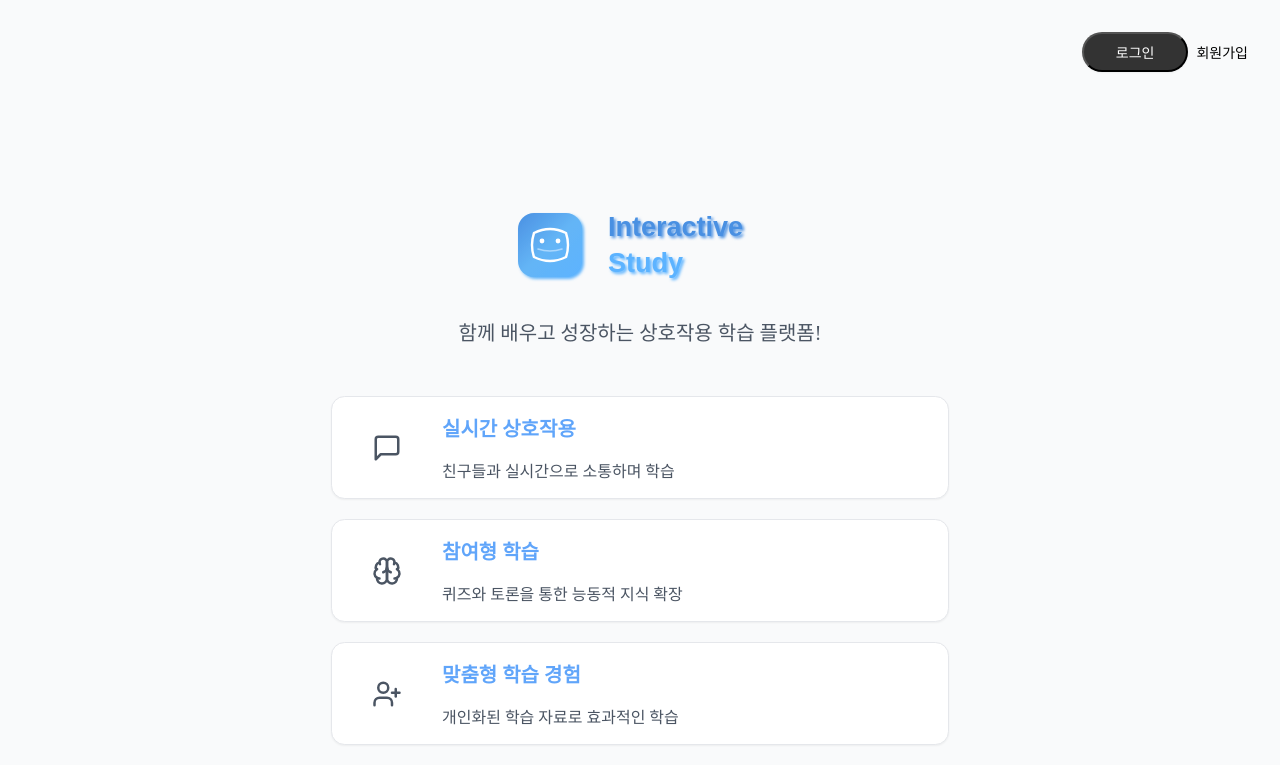
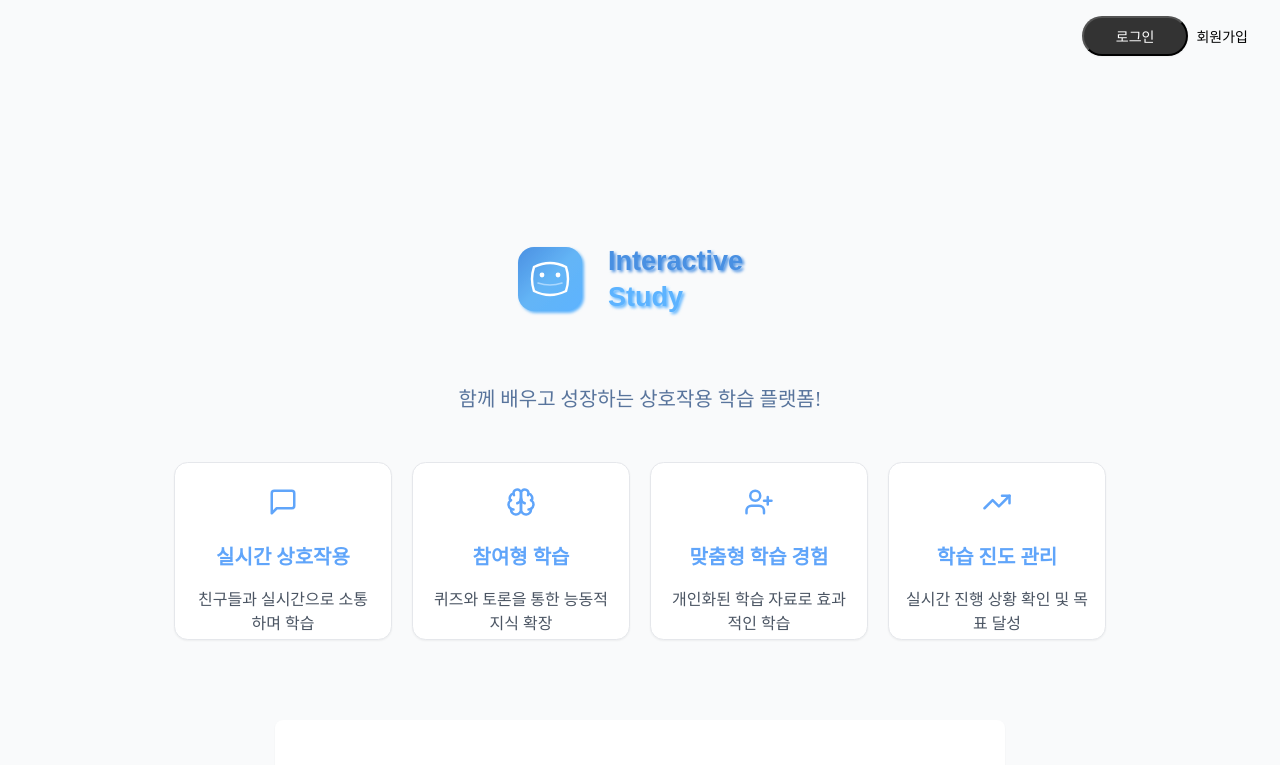
Before and after one commit to GrowTogether/grow-together-frontend, a Next.js app: page / in a window 1280 px wide. Shown: the top 765 px of the page. Built offline with nearby package versions, Linux system fonts and the light colour scheme.

Commit message:
fix: 메뉴 컴포넌트 사이즈 수정

```diff
--- a/components/explain-app/ExplainApp.module.css
+++ b/components/explain-app/ExplainApp.module.css
@@ -7,7 +7,7 @@
 }
 .content {
     display: flex;
-    flex-direction: row;
+    flex-direction: column;
     gap: 3rem;
 }
 .content > li{
--- a/components/explain-app/ExplainApp.tsx
+++ b/components/explain-app/ExplainApp.tsx
@@ -23,7 +23,7 @@ export default function ExplainApp() {
 	return (
 		<>
 			<div className={styles.container}>
-				<h2 className={styles.title}>왜 Interactive Study인가요?</h2>
+				<h2 className={styles.title}>왜 "Interactive Study" 인가요?</h2>
 				<ul className={styles.content}>
 					{explains.map((reason, index) => (
 						<li key={index}>
--- a/components/main-description/MainDescription.module.css
+++ b/components/main-description/MainDescription.module.css
@@ -1,4 +1,7 @@
 .desc{
     text-align: center;
+    color: var(--color-blue-gray);
     font-size: var(--font-size-md);
+    margin-top: var(--margin-lg);
+    margin-bottom: var(--margin-lg);
 }
--- a/components/menu-card/MenuCard.module.css
+++ b/components/menu-card/MenuCard.module.css
@@ -1,7 +1,10 @@
 .container {
     display: flex;
+    flex-direction: column;
     cursor: pointer;
-    width: var(--container-width-s);
+    text-align: center;
+    width: var(--square-mini-w);
+    height: var(--square-mini-h);
     background: var(--color-white-0);
     border: var(--border-slim);
     box-shadow: var(--box-shadow-sm);
@@ -17,12 +20,10 @@
     display: flex;
     align-items: center;
     justify-content: center;
+    color:var(--color-blue-1);
     padding: var(--container-padding-md);
-    margin-left: var(--margin-sm);
 }
-.content{
-    margin-left: var(--margin-sm);
-}
+.content{}
 .title{
     color:var(--color-blue-1);
     padding: var(--container-padding-sm);
--- a/components/menu-list/MenuList.module.css
+++ b/components/menu-list/MenuList.module.css
@@ -1,6 +1,8 @@
 .container{
     display: flex;
-    flex-direction: column;
+    flex-direction: row;
+    justify-content: center;
+    flex-wrap: wrap;
     gap: 20px;
 }
 .container > li{
--- a/layouts/BasicLayout.module.css
+++ b/layouts/BasicLayout.module.css
@@ -1,5 +1,5 @@
 .outline{
-    padding: var(--container-padding-lg);
+    padding: var(--container-padding-md) var(--container-padding-lg);
 }
 .controls{
     display: flex;
--- a/pages/index.tsx
+++ b/pages/index.tsx
@@ -27,11 +27,6 @@ export default function Home() {
 						<MenuList></MenuList>
 					</section>
 					<section>
-						<div className={styles.start}>
-							<Button>시작하기</Button>
-						</div>
-					</section>
-					<section>
 						<ExplainApp></ExplainApp>
 					</section>
 					<section>
--- a/styles/Home.module.css
+++ b/styles/Home.module.css
@@ -1,5 +1,5 @@
 .header{
-    margin-top: 100px;
+    margin-top: 150px;
 }
 .logo-container{
     display: flex;
@@ -19,5 +19,5 @@
     align-items: center;
     flex-direction: column;
     margin-top: 50px;
-    gap: 60px;
+    gap: 80px;
 }
--- a/styles/globals.css
+++ b/styles/globals.css
@@ -9,6 +9,7 @@
   --color-gray-1: #e5e7eb;
   --color-gray-2: #4b5563;
   --color-gray-3: #333333;
+  --color-blue-gray: #58749c;
   --color-blue-0-0: #ebf8ff;
   --color-blue-0: #5cb3ff;
   --color-blue-1: #60a5fa;
@@ -61,6 +62,10 @@
   /* border */
   --border-none: 0px;
   --border-slim: 1px solid var(--color-gray-1);
+
+  /* Card Sepc */
+  --square-mini-w: 200px;
+  --square-mini-h: 160px;
 }
 * {
   margin: 0;
```
